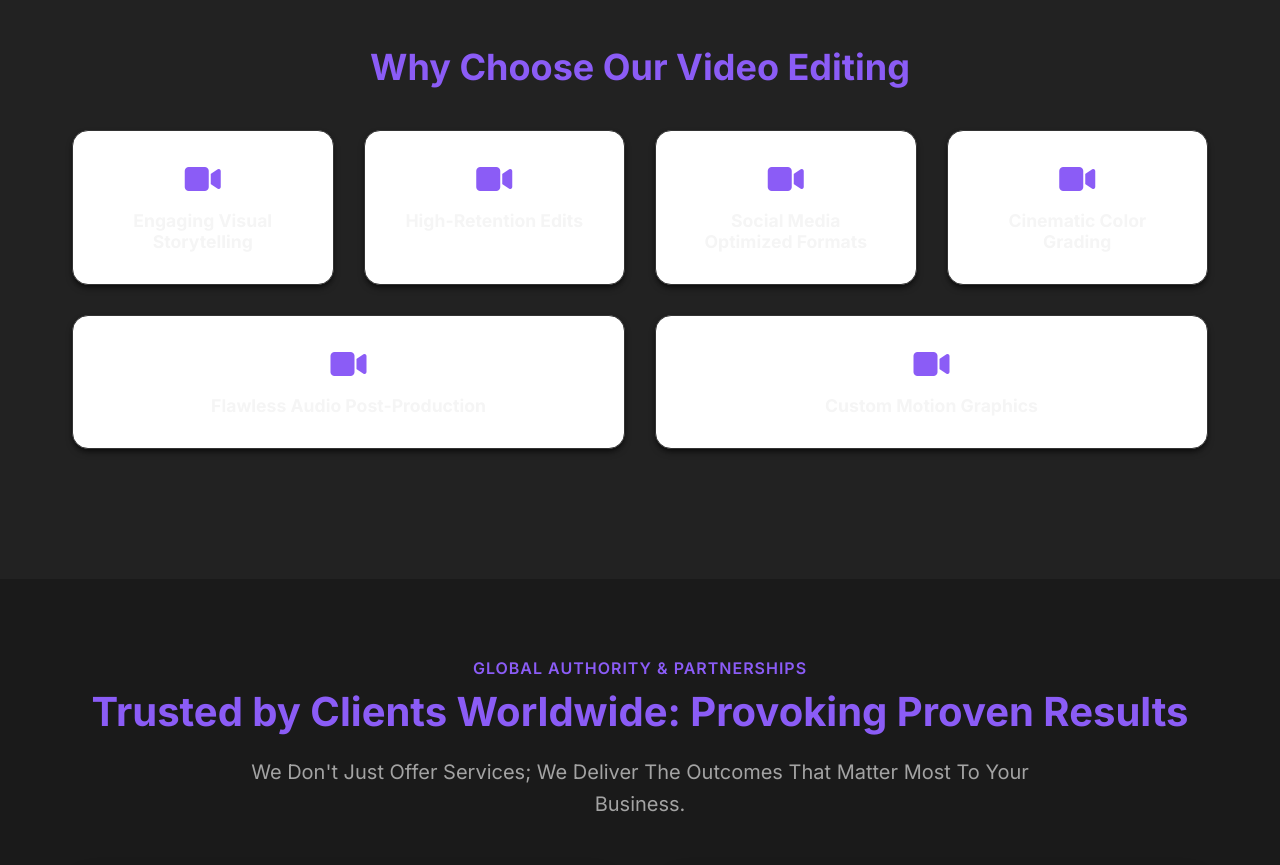
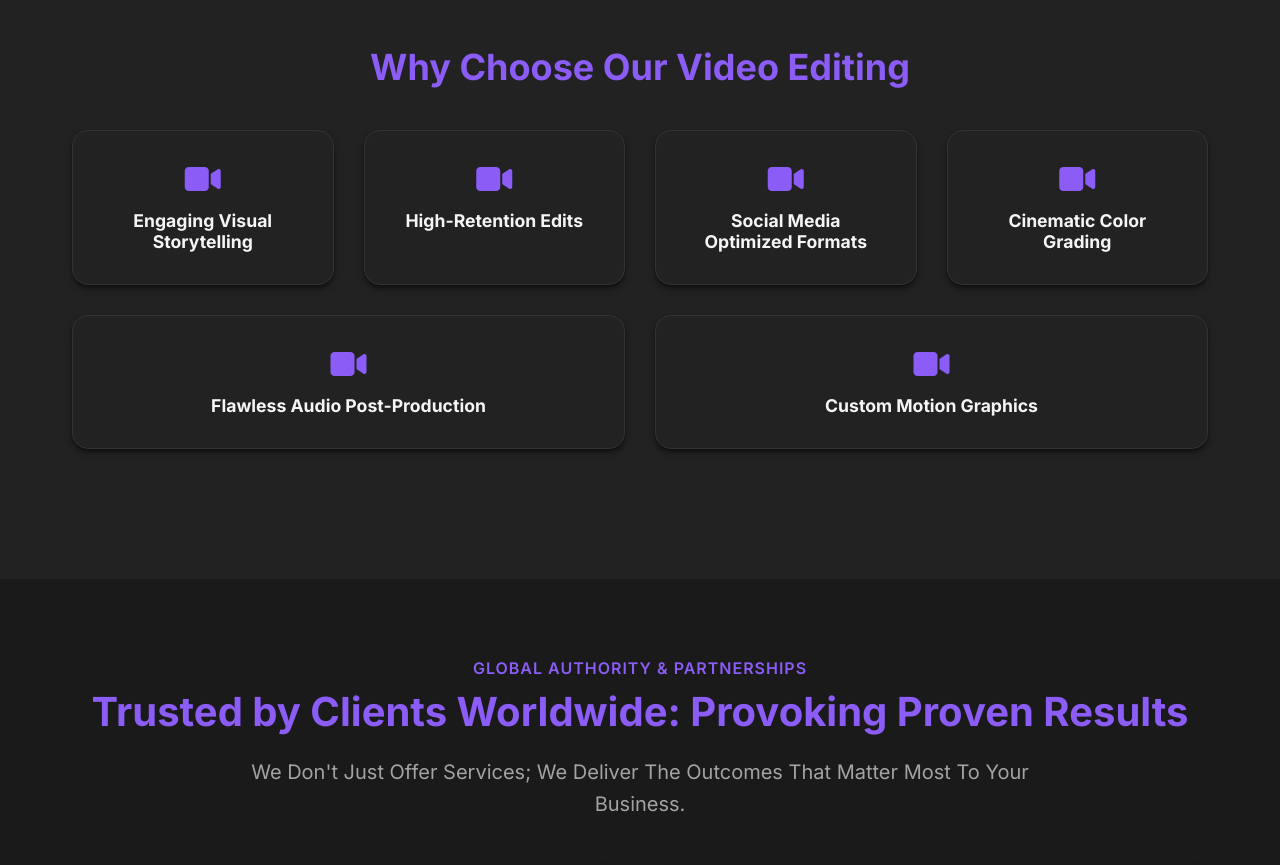
Before and after one commit to MustafaKhalid001/norivelle-website, a website: page video-editing.html in a window 1280 px wide. Shown: the part 1920-2785 px from the top of the page. Drawn offline with Linux system fonts and the light colour scheme.

Commit message:
Fix invisible text bug on service pages in dark mode by replacing hardcoded white backgrounds with dynamic CSS variables

```diff
--- a/video-editing.html
+++ b/video-editing.html
@@ -115,27 +115,27 @@
             </div>
             <div class="main-content-wrapper">
                 <div>
-                    <div class="service-card theme-purple" style="padding: 2rem; border-radius: 1rem; text-align: center; box-shadow: var(--shadow); background-color: white;">
+                    <div class="service-card theme-purple" style="padding: 2rem; border-radius: 1rem; text-align: center; box-shadow: var(--shadow); background-color: var(--bg-secondary);">
                         <i class="fa-solid fa-video" style="font-size: 2rem; color: var(--primary); margin-bottom: 1rem;"></i>
                         <h4 style="margin: 0; font-size: 1.1rem;">Engaging Visual Storytelling</h4>
                     </div>
-                    <div class="service-card theme-purple" style="padding: 2rem; border-radius: 1rem; text-align: center; box-shadow: var(--shadow); background-color: white;">
+                    <div class="service-card theme-purple" style="padding: 2rem; border-radius: 1rem; text-align: center; box-shadow: var(--shadow); background-color: var(--bg-secondary);">
                         <i class="fa-solid fa-video" style="font-size: 2rem; color: var(--primary); margin-bottom: 1rem;"></i>
                         <h4 style="margin: 0; font-size: 1.1rem;">High-Retention Edits</h4>
                     </div>
-                    <div class="service-card theme-purple" style="padding: 2rem; border-radius: 1rem; text-align: center; box-shadow: var(--shadow); background-color: white;">
+                    <div class="service-card theme-purple" style="padding: 2rem; border-radius: 1rem; text-align: center; box-shadow: var(--shadow); background-color: var(--bg-secondary);">
                         <i class="fa-solid fa-video" style="font-size: 2rem; color: var(--primary); margin-bottom: 1rem;"></i>
                         <h4 style="margin: 0; font-size: 1.1rem;">Social Media Optimized Formats</h4>
                     </div>
-                    <div class="service-card theme-purple" style="padding: 2rem; border-radius: 1rem; text-align: center; box-shadow: var(--shadow); background-color: white;">
+                    <div class="service-card theme-purple" style="padding: 2rem; border-radius: 1rem; text-align: center; box-shadow: var(--shadow); background-color: var(--bg-secondary);">
                         <i class="fa-solid fa-video" style="font-size: 2rem; color: var(--primary); margin-bottom: 1rem;"></i>
                         <h4 style="margin: 0; font-size: 1.1rem;">Cinematic Color Grading</h4>
                     </div>
-                    <div class="service-card theme-purple" style="padding: 2rem; border-radius: 1rem; text-align: center; box-shadow: var(--shadow); background-color: white;">
+                    <div class="service-card theme-purple" style="padding: 2rem; border-radius: 1rem; text-align: center; box-shadow: var(--shadow); background-color: var(--bg-secondary);">
                         <i class="fa-solid fa-video" style="font-size: 2rem; color: var(--primary); margin-bottom: 1rem;"></i>
                         <h4 style="margin: 0; font-size: 1.1rem;">Flawless Audio Post-Production</h4>
                     </div>
-                    <div class="service-card theme-purple" style="padding: 2rem; border-radius: 1rem; text-align: center; box-shadow: var(--shadow); background-color: white;">
+                    <div class="service-card theme-purple" style="padding: 2rem; border-radius: 1rem; text-align: center; box-shadow: var(--shadow); background-color: var(--bg-secondary);">
                         <i class="fa-solid fa-video" style="font-size: 2rem; color: var(--primary); margin-bottom: 1rem;"></i>
                         <h4 style="margin: 0; font-size: 1.1rem;">Custom Motion Graphics</h4>
                     </div>
```
Also changed, not shown: advanced-seo.html (+6 -6 lines), content-writing.html (+6 -6 lines), shopify-stores.html (+6 -6 lines), social-media-management.html (+6 -6 lines), wordpress-development.html (+6 -6 lines).
